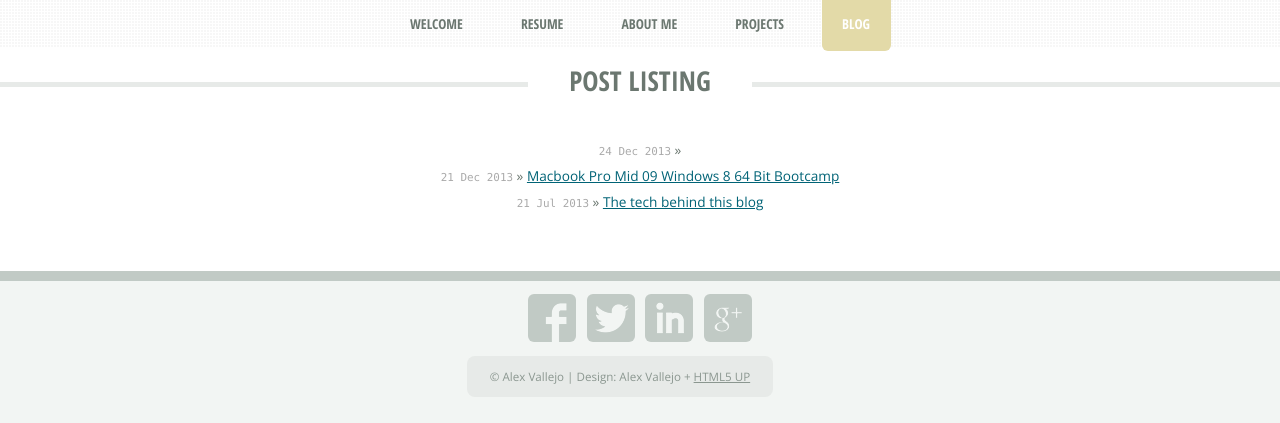
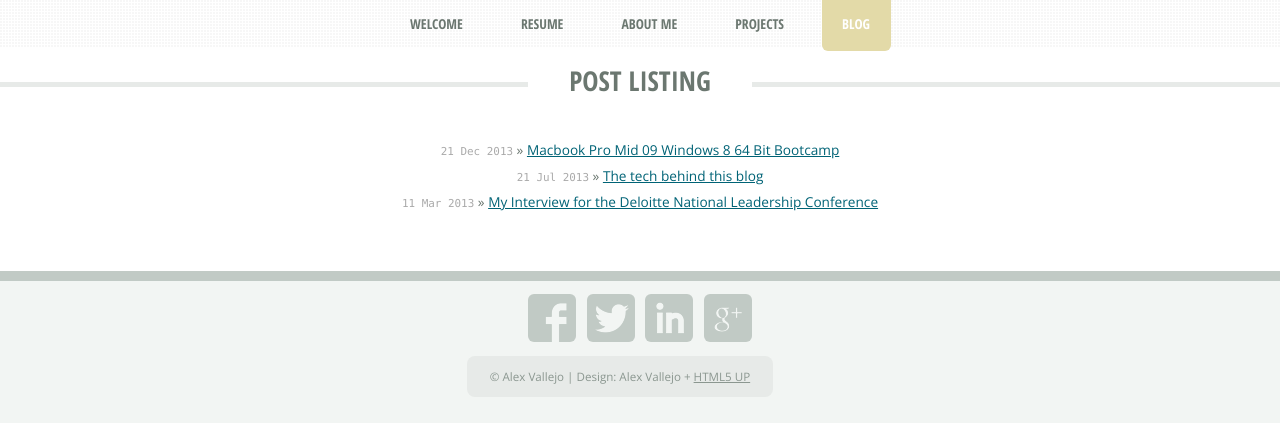
Before and after one commit to valleyjo/valleyjo.github.io, a Jekyll site: the page built from blog.html, in a window 1280 px wide. Shown: the top 423 px of the page. Built offline with Jekyll 4.4.1, drawn with Linux system fonts in a browser that asks for light colours; nearby versions of some CDN libraries.

Commit message:
Update config to exclude Gemfile, readme and license on build. Fix extra quote on YAML front matter of DNLC interivew post

```diff
--- a/_config.yml
+++ b/_config.yml
@@ -1,2 +1,3 @@
 name: Alex Vallejo Personal Website
 pygments: true
+exclude: ['Gemfile*', 'LICENSE', 'README.md']
--- a/_posts/2013-03-01-deloitte-national-leadership-conference-consulting-interview-experiance.markdown
+++ b/_posts/2013-03-01-deloitte-national-leadership-conference-consulting-interview-experiance.markdown
@@ -1,7 +1,7 @@
 ---
 layout: post
-title: 'My Interview for the Deloitte National Leadership Conference'
-date: '2013-03-11 13:00:00
+title: "My Interview for the Deloitte National Leadership Conference"
+date: 2013-03-11 13:00:00
 categories: dnlc consulting
 header-text:
 active-tab: blog
```
